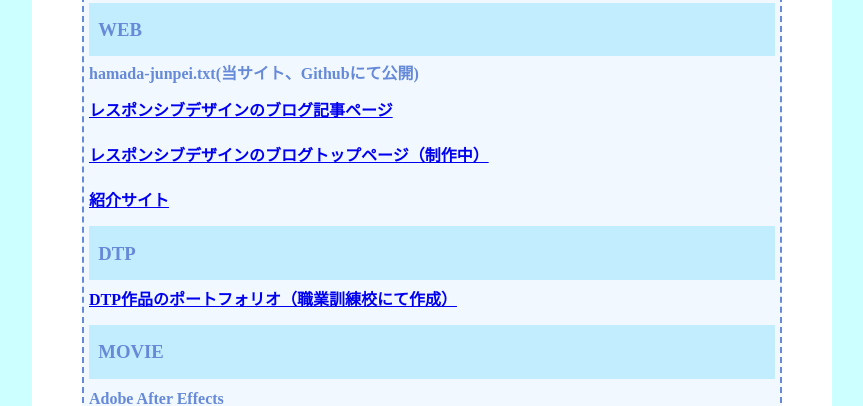
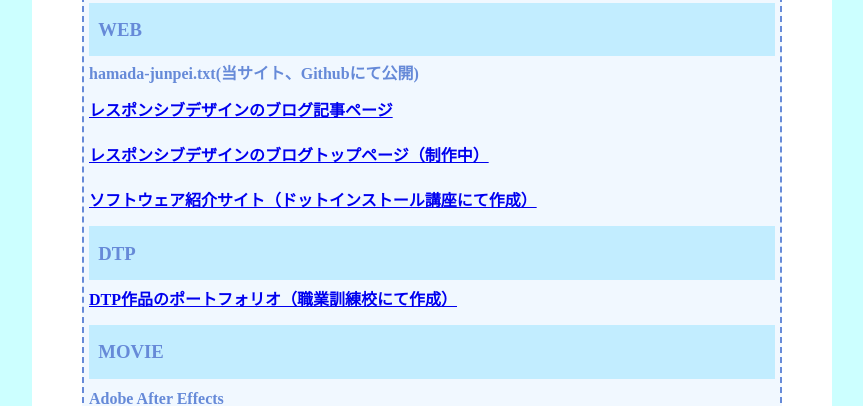
Before and after one commit to hamada-junpei/hamada-junpei.github.io, a plain HTML site: page index.html in a window 1280 px wide. Shown: the part 920-1326 px from the top of the page, without its empty margins (208-1071 px from the left). Drawn offline with nearby package versions, Linux system fonts and the light colour scheme; a script that the page names is missing; a web font is replaced by a local one.

Commit message:
Update index.html

```diff
--- a/index.html
+++ b/index.html
@@ -45,7 +45,7 @@
       <p>hamada-junpei.txt(当サイト、Githubにて公開)</p>
       <li><a href="blog-kiji.html" target="_black">レスポンシブデザインのブログ記事ページ</a></li>
       <li><a href="blog-top.html" target="_black">レスポンシブデザインのブログトップページ（制作中）</a></li>
-      <li><a href="Intro.html" target="_black">紹介サイト</a></li>
+      <li><a href="Intro.html" target="_black">ソフトウェア紹介サイト（ドットインストール講座にて作成）</a></li>
       <h3>DTP</h3>
       <li><a href="https://www.dropbox.com/s/biec26nw493nlip/hamada_portfolio2.pdf?dl=0" target="_black">DTP作品のポートフォリオ（職業訓練校にて作成）</a></li>
       <h3>MOVIE</h3>
```
